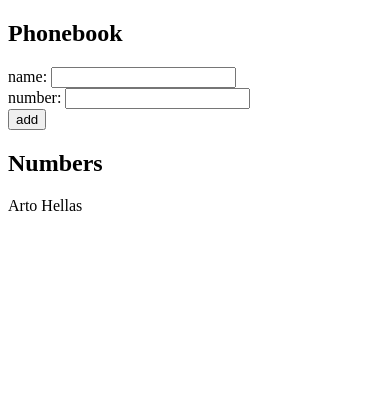
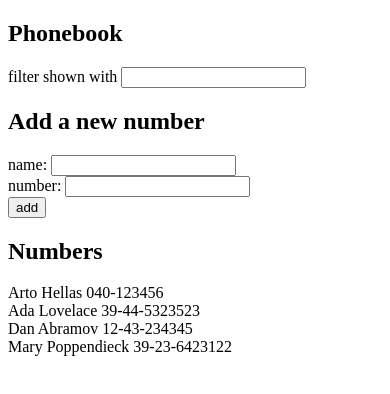
Before and after one commit to pbisaillon/fullstackopen2023, a React (Vite) app in the folder part2/phonebook/: page / in a window 390 px wide. Shown: the top 394 px of the page. Built offline with nearby package versions, Linux system fonts and the light colour scheme.

Commit message:
feat: 2.9 phonebook step 4

```diff
--- a/part2/phonebook/src/App.jsx
+++ b/part2/phonebook/src/App.jsx
@@ -1,15 +1,25 @@
 import { useState } from 'react'
 
-const Persons = ({ persons }) => persons.map(person => <div key={person.id}> {person.name} {person.phone}</div>)
+const Persons = ({ persons }) => persons.map(person => <div key={person.id}> {person.name} {person.number}</div>)
 
 
 
 const App = () => {
   const [persons, setPersons] = useState([
-    { id:1, name: 'Arto Hellas', phone: '' }
+    { name: 'Arto Hellas', number: '040-123456', id: 1 },
+    { name: 'Ada Lovelace', number: '39-44-5323523', id: 2 },
+    { name: 'Dan Abramov', number: '12-43-234345', id: 3 },
+    { name: 'Mary Poppendieck', number: '39-23-6423122', id: 4 }
   ])
   const [newName, setNewName] = useState('')
-  const [newPhone, setNewPhone] = useState('')
+  const [newNumber, setNewNumber] = useState('')
+  const [newSearch, setNewSearch] = useState('')
+
+
+  const personsToShow = newSearch === ''
+  ? persons
+  : persons.filter(person => person.name.toLowerCase().includes(newSearch.toLowerCase()) )
+
 
   const addPerson = (event) => {
     event.preventDefault()
@@ -19,43 +29,50 @@
     if (index === -1) {
       const personObject = {
         name: newName,
-        phone: newPhone,
+        number: newNumber,
         id: persons.length + 1,
       }
       setPersons(persons.concat(personObject))
     } else {
       alert(`${newName} already exists in the phonebook!`)
     }
+  }
 
 
-  }
 
   const handlePersonChange = (event) => {
     console.log(event.target.value)
     setNewName(event.target.value)
   }
 
-  const handlePhoneChange = (event) => {
+  const handleNumberChange = (event) => {
     console.log(event.target.value)
-    setNewPhone(event.target.value)
+    setNewNumber(event.target.value)
+  }
+
+  const handleSearchChange = (event) => {
+    console.log(event.target.value)
+    setNewSearch(event.target.value)
   }
 
   return (
     <div>
       <h2>Phonebook</h2>
+      filter shown with <input value={newSearch} onChange={handleSearchChange} />
+      <h2>Add a new number</h2>
       <form onSubmit={addPerson}>
         <div>
           name: <input value={newName} onChange={handlePersonChange} />
         </div>
         <div>
-           number: <input value={newPhone} onChange={handlePhoneChange} />
+           number: <input value={newNumber} onChange={handleNumberChange} />
         </div>
         <div>
           <button type="submit">add</button>
         </div>
       </form>
       <h2>Numbers</h2>
-      <Persons persons={persons} />
+      <Persons persons={personsToShow} />
     </div>
   )
 }
```
Also changed, not shown: 2 other files (tests, documents, lock files or other folders).
